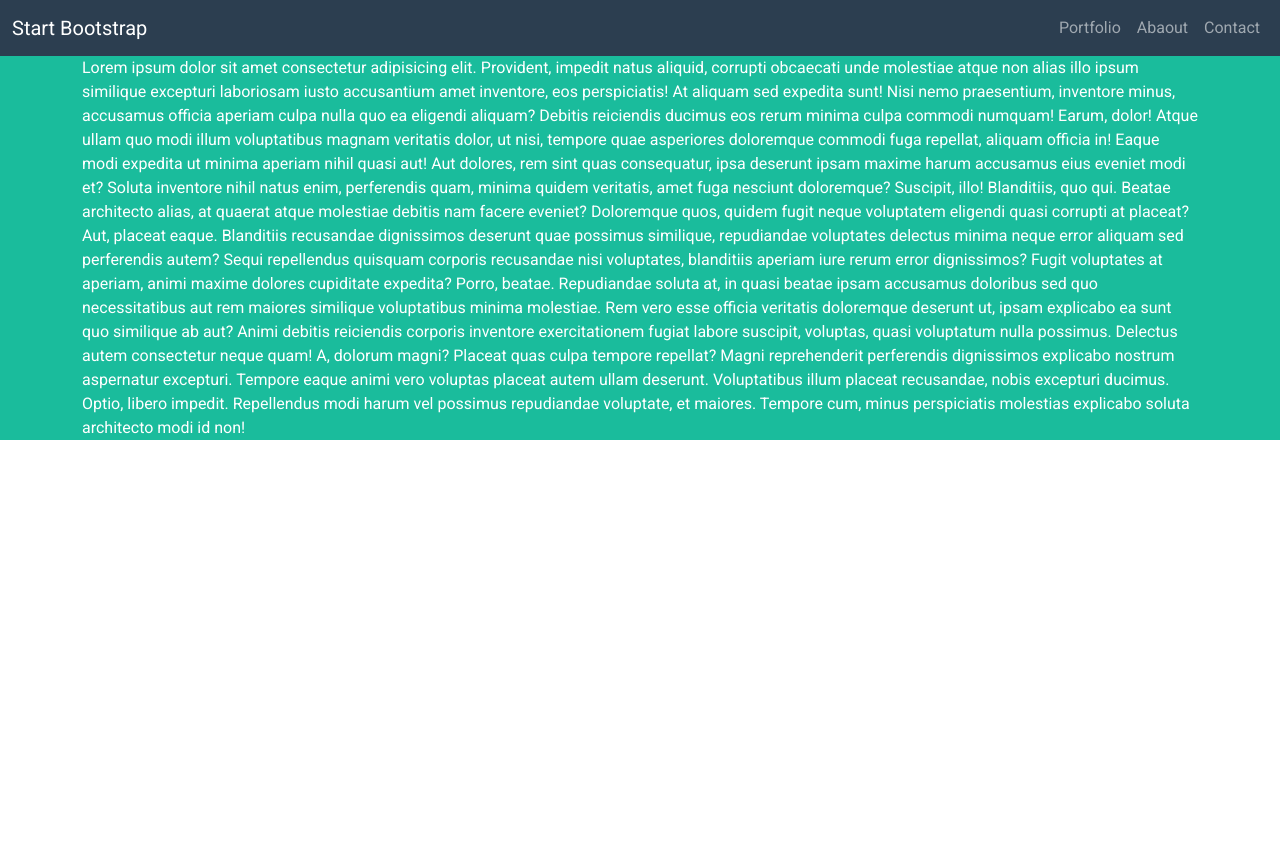
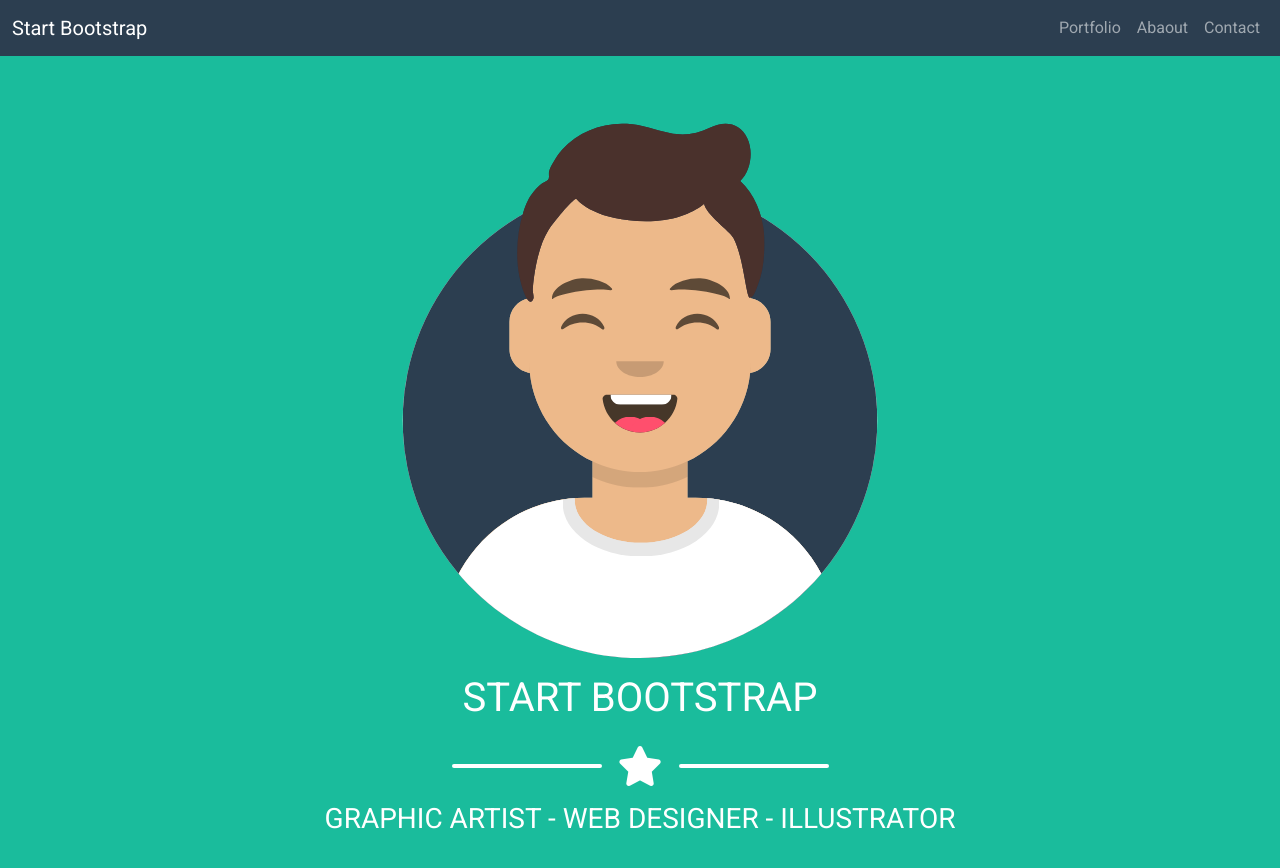
Before and after one commit to LudwigEffort/html-css-bootstrap-freelancer, a plain HTML site: page index.html in a window 1280 px wide. Before the commit the page ends 800 px from the top, so only its background shows below. Drawn offline with nearby package versions, Linux system fonts and the light colour scheme.

Commit message:
header done

```diff
--- a/css/style.css
+++ b/css/style.css
@@ -9,3 +9,30 @@ body    {
 .bg_navbar  {
     background-color: #2C3E50;
 }
+
+.img_style  {
+    width: 50%;
+    margin-bottom: 1rem;
+}
+
+.star_line  {
+    display: flex;
+    justify-content: center;
+    align-items: center;
+}
+
+.bar_style   {
+    display: block;
+    width: 150px;
+    height: 4px;
+    border-radius: 1rem;
+}
+
+.star_line i    {
+    font-size: 30pt;
+    margin: 1rem;
+}
+
+.bg-white   {
+    background-color: white;
+}
--- a/index.html
+++ b/index.html
@@ -65,17 +65,22 @@
 
     </nav>
 
-    <section class="container">
-        <p>Lorem ipsum dolor sit amet consectetur adipisicing elit. Provident, impedit natus aliquid, corrupti obcaecati unde molestiae atque non alias illo ipsum similique excepturi laboriosam iusto accusantium amet inventore, eos perspiciatis!
-        At aliquam sed expedita sunt! Nisi nemo praesentium, inventore minus, accusamus officia aperiam culpa nulla quo ea eligendi aliquam? Debitis reiciendis ducimus eos rerum minima culpa commodi numquam! Earum, dolor!
-        Atque ullam quo modi illum voluptatibus magnam veritatis dolor, ut nisi, tempore quae asperiores doloremque commodi fuga repellat, aliquam officia in! Eaque modi expedita ut minima aperiam nihil quasi aut!
-        Aut dolores, rem sint quas consequatur, ipsa deserunt ipsam maxime harum accusamus eius eveniet modi et? Soluta inventore nihil natus enim, perferendis quam, minima quidem veritatis, amet fuga nesciunt doloremque?
-        Suscipit, illo! Blanditiis, quo qui. Beatae architecto alias, at quaerat atque molestiae debitis nam facere eveniet? Doloremque quos, quidem fugit neque voluptatem eligendi quasi corrupti at placeat? Aut, placeat eaque.
-        Blanditiis recusandae dignissimos deserunt quae possimus similique, repudiandae voluptates delectus minima neque error aliquam sed perferendis autem? Sequi repellendus quisquam corporis recusandae nisi voluptates, blanditiis aperiam iure rerum error dignissimos?
-        Fugit voluptates at aperiam, animi maxime dolores cupiditate expedita? Porro, beatae. Repudiandae soluta at, in quasi beatae ipsam accusamus doloribus sed quo necessitatibus aut rem maiores similique voluptatibus minima molestiae.
-        Rem vero esse officia veritatis doloremque deserunt ut, ipsam explicabo ea sunt quo similique ab aut? Animi debitis reiciendis corporis inventore exercitationem fugiat labore suscipit, voluptas, quasi voluptatum nulla possimus.
-        Delectus autem consectetur neque quam! A, dolorum magni? Placeat quas culpa tempore repellat? Magni reprehenderit perferendis dignissimos explicabo nostrum aspernatur excepturi. Tempore eaque animi vero voluptas placeat autem ullam deserunt.
-        Voluptatibus illum placeat recusandae, nobis excepturi ducimus. Optio, libero impedit. Repellendus modi harum vel possimus repudiandae voluptate, et maiores. Tempore cum, minus perspiciatis molestias explicabo soluta architecto modi id non!</p>
+    <section class="container container-sm p-5 text-center text-uppercase">
+
+        <img src="img/img/avatar.svg" alt="" class="img_style">
+
+        <h1>Start Bootstrap</h1>
+
+        <div class="star_line">
+
+            <span class="bar_style bg-white"></span>
+            <i class="fa-solid fa-star"></i>
+            <span class="bar_style bg-white"></span>
+
+        </div>
+
+        <h3>Graphic artist - web designer - illustrator</h3>
+
     </section>
 
 
```
